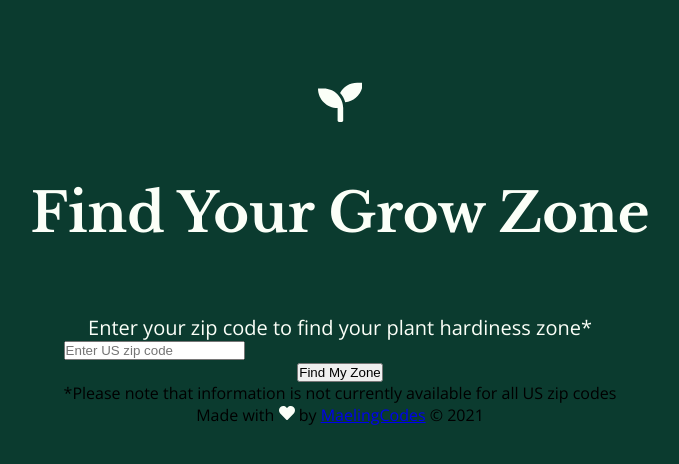
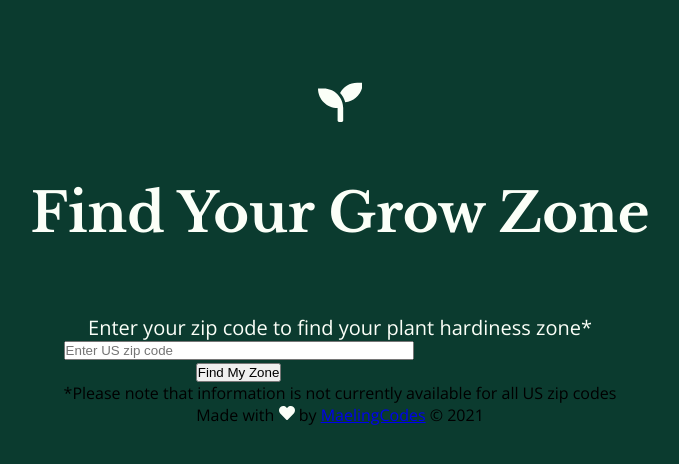
Before and after one commit to maelingmurphy/grow-zone-finder, a React (Create React App) app: page / in a window 1280 px wide. Shown: the top 464 px of the page, without its empty margins (300-979 px from the left). Built offline with nearby package versions, Linux system fonts and the light colour scheme.

Commit message:
add form-items class to contain input field and button and set to display: flex, set width properties for form-items

```diff
--- a/src/components/Form.js
+++ b/src/components/Form.js
@@ -8,6 +8,7 @@ const Form = ({ displayData, zipCode, onChange }) => {
             <form className='form'>
                 <div className='form-control'>
                     <label className='form-label' htmlFor='zipcode'>Enter your zip code to find your plant hardiness zone<span className="asterisk">*</span></label>
+                    <div class="form-items">
                         <input
                             className='form-input'
                             type='text'
@@ -18,6 +19,7 @@ const Form = ({ displayData, zipCode, onChange }) => {
                             autoComplete='off'
                         />
                         <Button text='Find My Zone' onClick={displayData}/>
+                    </div>
                     <p class="note"><span class="asterisk">*</span>Please note that information is not currently available for all US zip codes</p>
                 </div>
             </form>
--- a/src/components/css/Form.css
+++ b/src/components/css/Form.css
@@ -8,6 +8,13 @@
     color: #FBFFF8;
 }
 
+.form-items {
+    display: flex;
+    flex-direction: column;
+    width: 70%;
+    max-width: 350px;
+}
+
 .form-input {
     display: block;
 }
```
Lines whose indentation alone changed are shown as unchanged.
